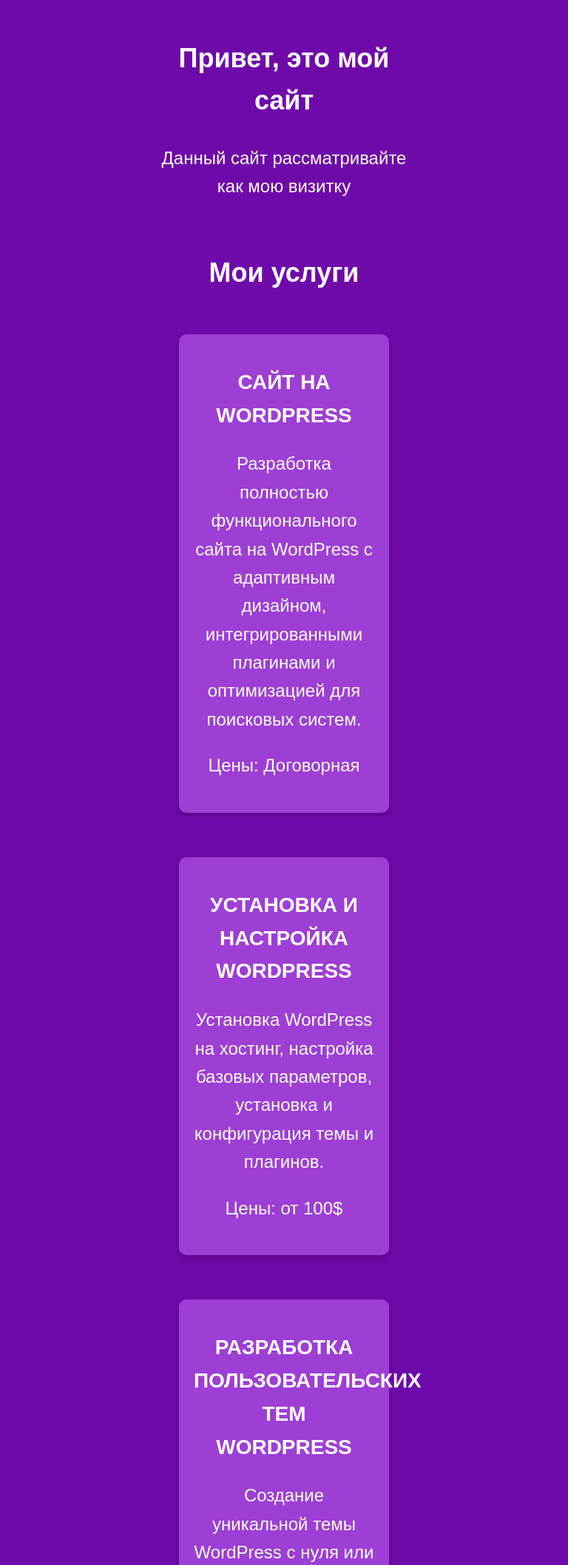
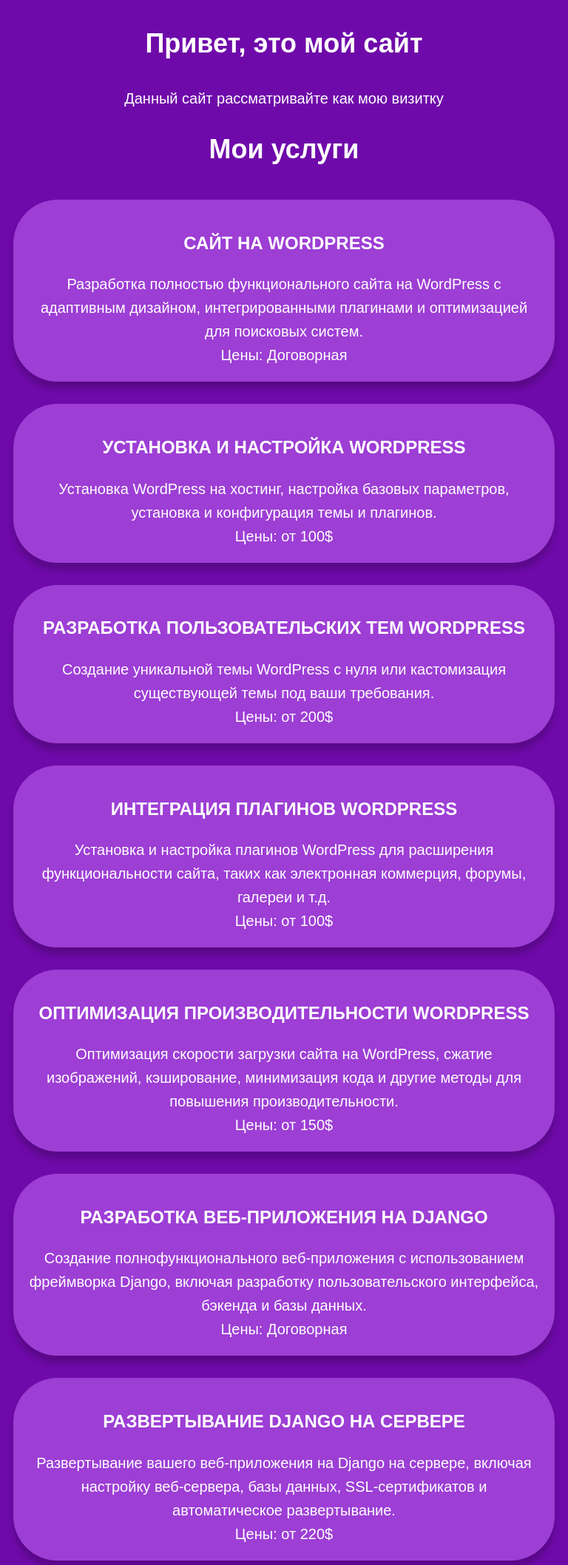
Before and after one commit to BBBounc/magazin, a Django app: page / in a window 768 px wide. Shown: the part 150-2266 px from the top of the page at 74% size. Run offline with Django 5.2, Linux system fonts and the light colour scheme; data comes from the database, SQL or seed files in the repository.

Commit message:
first v website

```diff
--- a/magazin/shop/static/css/main.css
+++ b/magazin/shop/static/css/main.css
@@ -1,4 +1,5 @@
-body, li, ul, section, nav, header, footer {
+
+body, li, ul, section, nav, header, footer, p {
     margin: 0;
     padding: 0;
 }
@@ -35,50 +36,31 @@ li {
     color: #AC66D5;
 }
 
-
-h1 {
-    font-size: 36px;
-    text-align: center;
-}
-
-p {
-    font-size: 24px;
-    text-align: center;
-}
-
-.container {
-    display: flex;
-    justify-content: center;
-    padding: 20px;
-}
-
-.container div {
-    width: 50%;
-}
-
 .align_center {
     text-align: center;
-}
-
-.ul-footer {
-    display: flex;
-    justify-content: space-between;
-    padding: 0 40%;
-    margin: 0;
-}
-
-.li-footer {
-    position: relative;
-    margin: 0;
-    padding: 0;
-    color: white;
-    font-size: 24px;
 }
 
 a{
     color: white;
     text-decoration: none;
 }
+
+.logo_img {
+    display: flex;
+    width: 150px;
+    height: 150px;
+    margin: auto;
+}
+
+.img_portfolio_pos{
+    display: flex;
+    justify-content: center;
+    flex-wrap: wrap;
+    padding: 0 10%;
+    margin: 0;
+}
+
+@media (min-width:1050px){
     .content_main_page {
         display: flex;
         justify-content: center;
@@ -102,13 +84,6 @@ a{
         transform: translateY(-5px);
         opacity: 0.8;
     }
-
-.logo_img {
-    display: flex;
-    width: 150px;
-    height: 150px;
-    margin: auto;
-}
     .service-title{
         text-align: center;
         text-transform: uppercase;
@@ -119,12 +94,84 @@ a{
         text-transform: uppercase;
         font-size: 28px;
     }
-.img_portfolio_pos{
+    .img_portfolio{
+        max-height: 400px;
+    }
+    .img_portfolio_col{
+        margin: 30px;
+        padding: 20px;
+    }
+    .ul-footer {
+        display: flex;
+        justify-content: space-between;
+        padding: 0 40%;
+        margin: 0;
+    }
+
+    .li-footer {
+        position: relative;
+        margin: 0;
+        padding: 0;
+        color: white;
+        font-size: 24px;
+    }
+    h1 {
+        font-size: 36px;
+        text-align: center;
+    }
+
+    p {
+        font-size: 24px;
+        text-align: center;
+    }
+
+    .container {
+        display: flex;
+        justify-content: center;
+        padding: 20px;
+    }
+
+    .container div {
+        width: 50%;
+    }
+}
+
+
+
+@media (min-width:768px) and (max-width:1050px){
+    .content_main_page {
         display: flex;
         justify-content: center;
         flex-wrap: wrap;
         padding: 0 10%;
         margin: 0;
+    }
+
+    .content_main_page_li {
+        background-color: #9D3ED5;
+        border-radius: 10px;
+        margin: 17px;
+        padding: 8px;
+        width: calc(70%);
+        box-shadow: 0 4px 8px rgba(0, 0, 0, 0.2);
+        transition: transform 0.3s;
+    }
+
+
+    .content_main_page_li:hover {
+        transform: translateY(-5px);
+        opacity: 0.8;
+    }
+
+    .service-title{
+        text-align: center;
+        text-transform: uppercase;
+        font-size: 28px;
+    }
+    .portfolio-name{
+        text-align: center;
+        text-transform: uppercase;
+        font-size: 28px;
     }
     .img_portfolio{
         max-height: 400px;
@@ -133,3 +180,115 @@ a{
         margin: 30px;
         padding: 20px;
     }
+    .ul-footer {
+        display: flex;
+        justify-content: space-between;
+        padding: 0 40%;
+        margin: 0;
+    }
+
+    .li-footer {
+        position: relative;
+        margin: 0;
+        padding: 0;
+        color: white;
+        font-size: 24px;
+    }
+    h1 {
+        font-size: 36px;
+        text-align: center;
+    }
+
+    p {
+        font-size: 24px;
+        text-align: center;
+    }
+
+    .container {
+        display: flex;
+        justify-content: center;
+        padding: 0px;
+    }
+
+    .container div {
+        width: 50%;
+    }
+}
+
+
+
+@media (max-width:768px){
+    .content_main_page {
+        display: flex;
+        justify-content: center;
+        flex-wrap: wrap;
+        padding: 0;
+        margin: 0;
+    }
+
+    .content_main_page_li {
+        background-color: #9D3ED5;
+        border-radius: 60px;
+        margin: 15px;
+        padding: 20px;
+        width: 90%;
+        box-shadow: 0 10px 10px rgba(0, 0, 0, 0.2);
+    }
+
+
+    .content_main_page_li:hover {
+        transform: none;
+        opacity: 1;
+    }
+
+    .service-title{
+        text-align: center;
+        text-transform: uppercase;
+        font-size: 24px;
+    }
+    .portfolio-name{
+        text-align: center;
+        text-transform: uppercase;
+        font-size: 28px;
+    }
+    .img_portfolio{
+        max-height: 400px;
+    }
+    .img_portfolio_col{
+        margin: 30px;
+        padding: 20px;
+    }
+    .ul-footer {
+        display: flex;
+        justify-content: space-between;
+        padding: 0 0%;
+        margin: 0;
+    }
+
+    .li-footer {
+        position: relative;
+        margin: 25px 11%;
+        padding: 0;
+        color: white;
+        font-size: 24px;
+    }
+    h1 {
+        font-size: 36px;
+        text-align: center;
+    }
+
+    p {
+        font-size: 20px;
+        text-align: center;
+    }
+
+    .container {
+        display: flex;
+        justify-content: center;
+        padding: 0px;
+    }
+
+    .container div {
+        width: 88%;
+    }
+}
--- a/magazin/shop/templates/base.html
+++ b/magazin/shop/templates/base.html
@@ -7,25 +7,20 @@
     <title>{% block name %}
         {% endblock %}</title>
     <link rel="stylesheet" type="text/css" href="{% static 'css/main.css' %}">
+    <link rel="shortcut icon" type="image/png" href="{% static 'img/logo.webp' %}"/>
 <!-- Lightbox CSS -->
 <link href="https://cdnjs.cloudflare.com/ajax/libs/lightbox2/2.11.3/css/lightbox.min.css" rel="stylesheet">
-<!-- jQuery (необходим для Lightbox) -->
-<script src="https://code.jquery.com/jquery-3.5.1.min.js"></script>
-<!-- Lightbox JS -->
-<script src="https://cdnjs.cloudflare.com/ajax/libs/lightbox2/2.11.3/js/lightbox-plus-jquery.min.js"></script>
 </head>
 <header>
     <ul>
-        <li><a class="logo_img" href="{% url 'home' %}"><img src="{% static 'img/logo.png' %}" alt="Логотип"></a></li>
-        <li></li>
-        <li></li>
-        <li></li>
+        <li><a href="{% url 'home' %}"><img class="logo_img" src="{% static 'img/logo.webp' %}" alt="Логотип"></a></li>
     </ul>
 </header>
 <body>
     {% block content %} {% endblock %}
 </body>
 <footer>
+    <hr>
         <div>
             <ul class="ul-footer">
                 <li class="li-footer">
@@ -36,3 +31,6 @@
         </div>
 </footer>
 </html>
+
+<script src="https://code.jquery.com/jquery-3.5.1.min.js"></script>
+<script src="https://cdnjs.cloudflare.com/ajax/libs/lightbox2/2.11.3/js/lightbox-plus-jquery.min.js"></script>
```
Also changed, not shown: magazin/shop/templates/portfolio.html (+1 -14 lines), magazin/shop/static/Img/logo.webp (added). Lines whose indentation alone changed are shown as unchanged.
